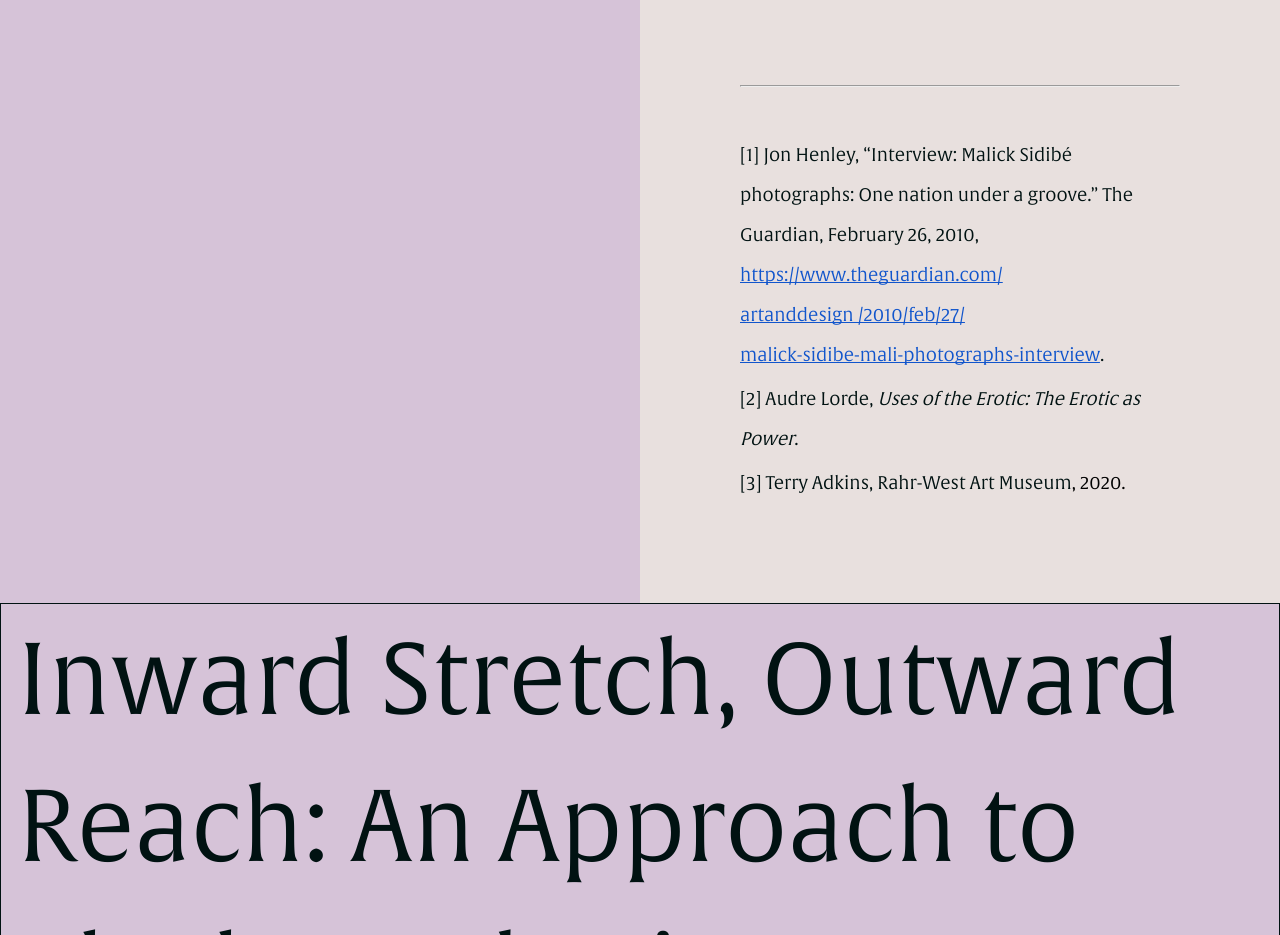
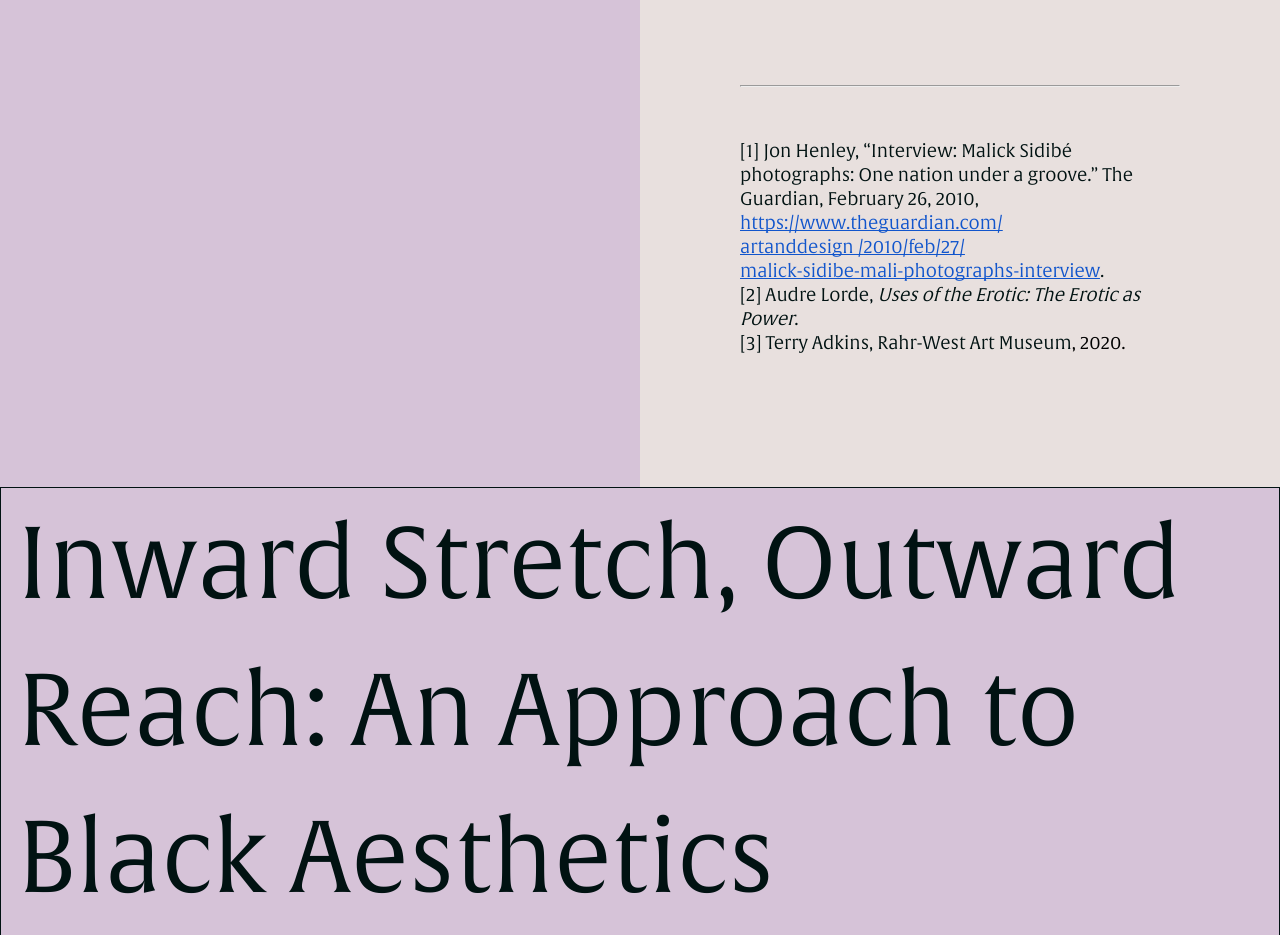
Before and after one commit to lizetteayala1211/jupiter-mag, a Next.js app: page /magazine/diallo in a window 1280 px wide. Shown: the part 10120-11055 px from the top of the page. Built offline with nearby package versions, Linux system fonts and the light colour scheme; a web font is replaced by a local one.

Commit message:
updated footnotes

```diff
--- a/src/app/magazine/diallo/article.tsx
+++ b/src/app/magazine/diallo/article.tsx
@@ -437,6 +437,7 @@ export function Article() {
       <hr className="c8" />
       <br />
 
+      <CaptionContainer>
         <div>
           <p className="c15 c18">
             <a href="#ftnt_ref1" id="ftnt1">
@@ -445,8 +446,8 @@ export function Article() {
             <span className="c14">&nbsp;</span>
             <span className="c13">Jon Henley,</span>
             <span className="c13">
-            &nbsp;&ldquo;Interview: Malick Sidib&eacute; photographs: One nation
-            under a groove.
+              &nbsp;&ldquo;Interview: Malick Sidib&eacute; photographs: One
+              nation under a groove.
             </span>
             <span className="c13">&rdquo;</span>
             <span className="c5">&nbsp;</span>
@@ -488,6 +489,7 @@ export function Article() {
             <span className="c2 c16 c14">, 2020.</span>
           </p>
         </div>
+      </CaptionContainer>
     </ArticleStyles>
   )
 }
--- a/src/app/magazine/jenna/article.tsx
+++ b/src/app/magazine/jenna/article.tsx
@@ -427,13 +427,16 @@ export function Article() {
         <br />
         <hr className="c16" />
         <br />
+        <CaptionContainer>
           <div>
             <p className="c8">
               <a href="#ftnt_ref1" id="ftnt1">
                 [1]
               </a>
               <span className="c10">&nbsp;Christina Sharpe, </span>
-            <span className="c6 c10">In the Wake: On Blackness and Being</span>
+              <span className="c6 c10">
+                In the Wake: On Blackness and Being
+              </span>
               <span className="c10">.</span>
             </p>
           </div>
@@ -463,6 +466,7 @@ export function Article() {
               <span className="c10">&nbsp;</span>
             </p>
           </div>
+        </CaptionContainer>
       </div>
     </ArticleStyles>
   )
```
Lines whose indentation alone changed are shown as unchanged.
